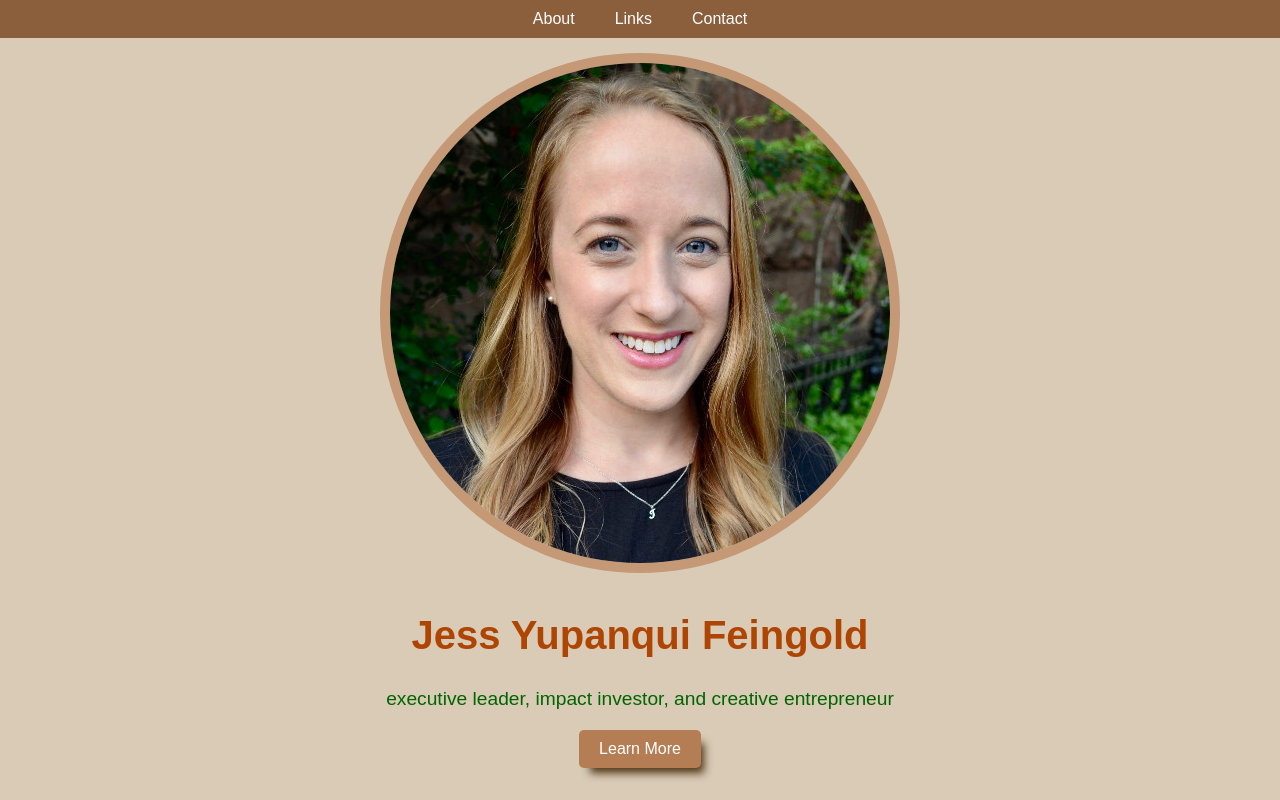
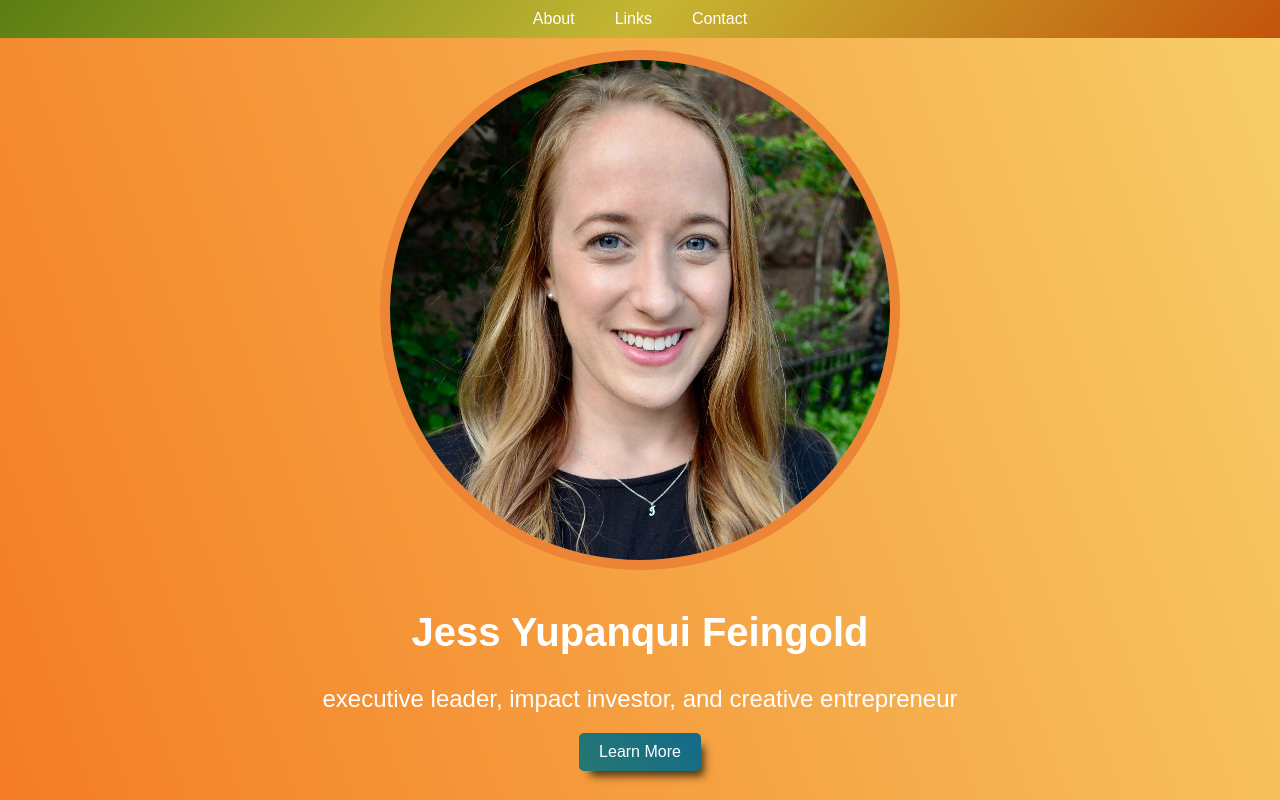
Before and after one commit to aaronfeingold/jess-yupanqui-portfolio-site, a plain HTML site: page index.html in a window 1280 px wide. Shown: the top 800 px of the page. Drawn offline with Linux system fonts and the light colour scheme.

Commit message:
new styles for the scroll button and the nav bar

```diff
--- a/styles.css
+++ b/styles.css
@@ -6,10 +6,12 @@ html, body {
     padding: 0;
     font-family: 'futura', sans-serif;
     background-color: #d9cbb6;
-    color: white;
+    color: black;
     text-align: left;
     box-sizing: border-box;
     overflow-x: hidden;
+    background-color: #FBAB7E;
+    background-image: linear-gradient(70deg, #f35e0a 0%, #F7CE68 100%);
 }
 
 *, *::before, *::after {
@@ -25,14 +27,16 @@ html, body {
     background-color: #8b5e3c;
     color: white;
     padding: 10px;
-    transition: background-color 0.3s;
+    transition: background-color 0.3s, background-image 0.3s;
     overflow: hidden; /* Prevent overflow content */
     z-index: 1000;
+    background-color: #F4D03F;
+    background-image: linear-gradient(132deg, #5a7e12 0%, #c1b331e6 50%, #bf4606e6 100%);
 }
 
 .nav-bar.transparent {
-    transition: background-color 0.3s ease;
-    background-color: rgba(139, 94, 60, 0.5); /* Lighter earthy brown */
+    background-color: rgba(244, 208, 63, 0.5); /* Adjust transparency */
+    background-image: linear-gradient(132deg, rgba(22, 160, 133, 0.5) 0%, rgba(244, 208, 63, 0.5) 100%);
 }
 
 .nav-content {
@@ -111,7 +115,7 @@ html, body {
 .spinner {
     position: absolute;
     border: 16px solid #f3f3f3; /* Light grey */
-    border-top: 16px solid #b16f05; /* Blue */
+    border-top: 16px solid #4dbb3c;
     border-radius: 50%;
     width: 150px;
     height: 150px;
@@ -134,7 +138,6 @@ html, body {
     justify-content: center;
     min-height: 100vh; /* Change to min-height */
     color: white;
-    background-color: #d9cbb6;
     width: auto;
     text-align: center;
 }
@@ -168,24 +171,24 @@ html, body {
     margin-bottom: 20px; /* Added margin to the top of the image */
     margin-left: 20px;
     margin-right: 20px;
-    border: 10px solid #c59876; /* Add border around the image */
+    border: 10px solid #ed8536; /* Add border around the image */
     z-index: 2; /* Ensure it appears above the placeholder */
 }
 
 .hero-name {
-    font-size: 2.5em;  /* Default font size */
+    font-size: 2.5em;
     text-align: center;  /* Center the text */
     margin: 20px 0;  /* Add some margin */
     opacity: 0;
     transition: opacity 1s ease-in-out;
-    color:#af4503;
+    color: white;
 }
 
 .hero-summary {
+    font-size: 1.5em;
     opacity: 0;
     text-align: center;  /* Center the text */
     transition: opacity 1s ease-in-out;
-    color:darkgreen;
 }
 
 .hero-name.visible, .hero-summary.visible {
@@ -197,7 +200,6 @@ html, body {
     font-size: 16px;
     font-family: 'futura', sans-serif;
     color: #fff;
-    background-color: #b57d53;
     box-shadow: 7px 9px 8px -4px #4e3314; /* Add shadow */
     border: none;
     border-radius: 5px;
@@ -205,6 +207,9 @@ html, body {
     transition: background-color 0.3s ease;
     opacity: 0; /* Initially hide the button */
     transition: opacity 1s ease-in-out; /* Smooth transition for visibility */
+    background-color: #FF3CAC;
+    background-image: linear-gradient(225deg, #136a8a 0%, #267871 100%);
+
 }
 
 .scroll-button.visible {
@@ -293,17 +298,17 @@ p {
 
 /* Change color on hover */
 #links-header {
-    color: black
+    color: white
 }
 
 #links-list li::before {
-    color: black
+    color: white
 }
 #links-list li a:hover {
     color: #0363b7; /* Gold color on hover */
 }
 #links-list li a {
-    color: #066c1d91 /* Gold color*/
+    color: white; /* Gold color*/
 }
 
 #contact-section {
```
